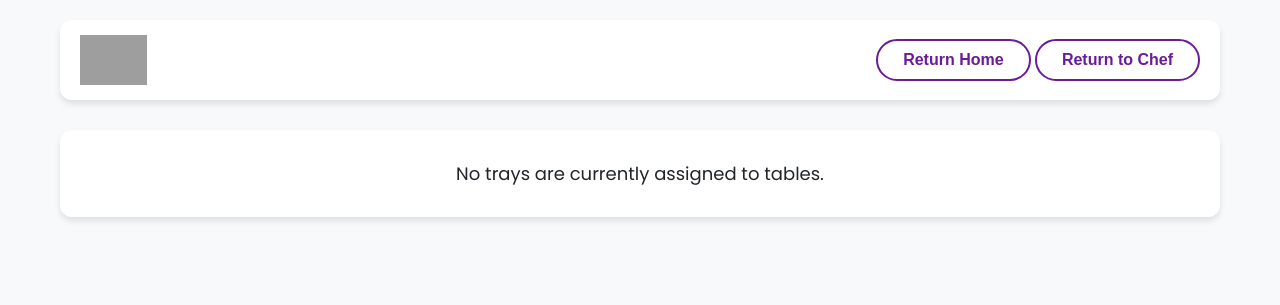
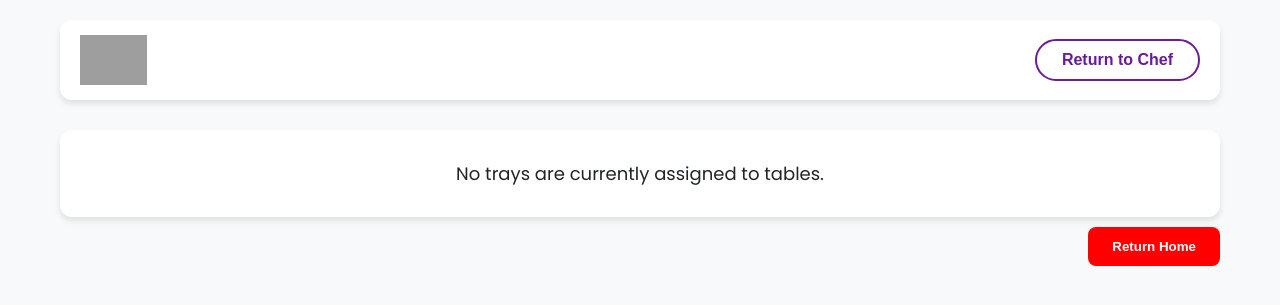
Before and after one commit to Devraj5032/rover_display, a Flask app: page /tray_mgmt in a window 1280 px wide. Shown: the top 305 px of the page. Run offline with Flask 3, Linux system fonts and the light colour scheme; grey boxes are pictures that could not be loaded.

Commit message:
Update tray_mgmt.html

```diff
--- a/templates/tray_mgmt.html
+++ b/templates/tray_mgmt.html
@@ -215,6 +215,26 @@
         grid-column: 1 / -1;
       }
 
+      .return-home-box{
+        display: flex;
+        justify-content: flex-end;
+        padding-top: 10px;
+      }
+
+      .return-home {
+        padding: 0.75rem 1.5rem;
+        border-radius: 0.5rem;
+        font-weight: 600;
+        cursor: pointer;
+        transition: all 0.2s;
+        border: none;
+        display: flex;
+        align-items: center;
+        gap: 0.5rem;
+        background: red;
+        color: white;
+      }
+
       @media (max-width: 768px) {
         .header {
           flex-direction: column;
@@ -243,7 +263,6 @@
           />
         </div>
         <div>
-          <button class="return-btn" onclick="returnHome()">Return Home</button>
           <button class="return-btn" onclick="returnToChef()">
             Return to Chef
           </button>
@@ -252,6 +271,9 @@
 
       <div class="trays-container" id="traysContainer">
         <!-- Trays will be dynamically generated here -->
+      </div>
+      <div class="return-home-box">
+      <button id="return-home" class="return-home" onclick="returnHome()">Return Home</button>
       </div>
     </div>
 
```
